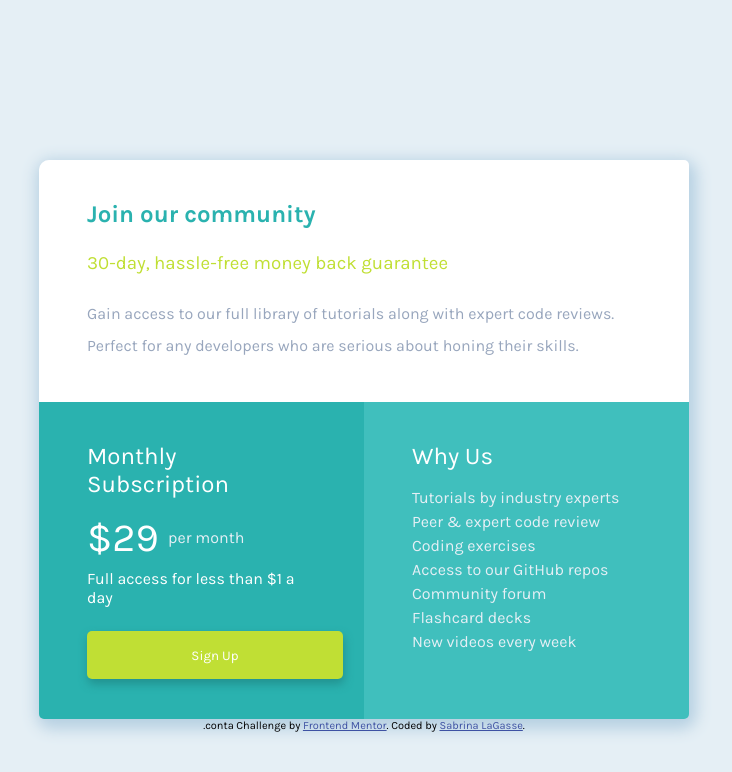
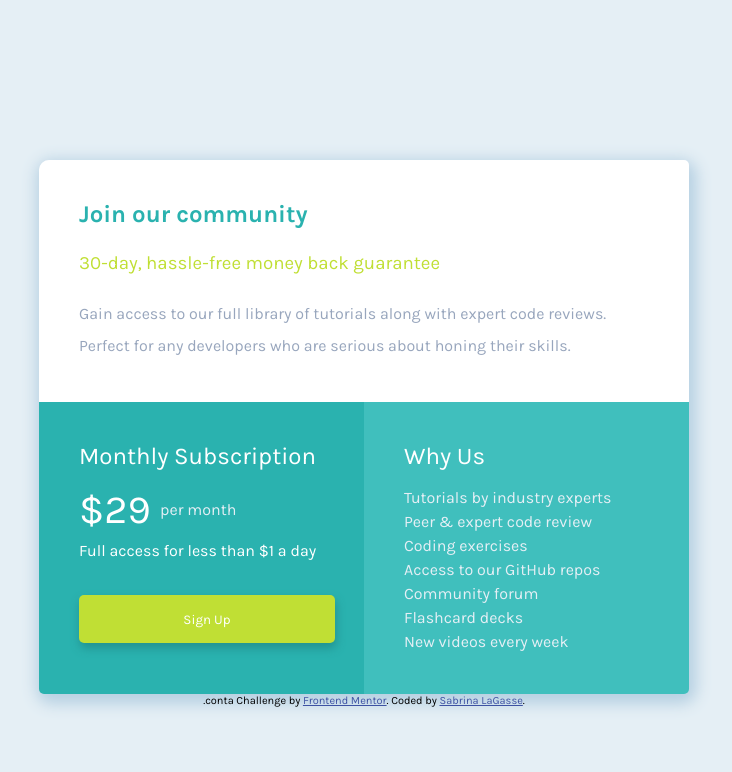
Before and after one commit to sabrinalagasse/single-price-grid, a plain HTML site: page index.html in a window 1280 px wide. Shown: the whole page, without its empty margins (276-1008 px from the left). Drawn offline with Linux system fonts and the light colour scheme.

Commit message:
Change padding

```diff
--- a/style.css
+++ b/style.css
@@ -34,7 +34,7 @@ body {
 }
 
 .container > div {
-  padding: 2.5rem 3rem;
+  padding: 2.5rem;
   height: auto;
 }
 
```
